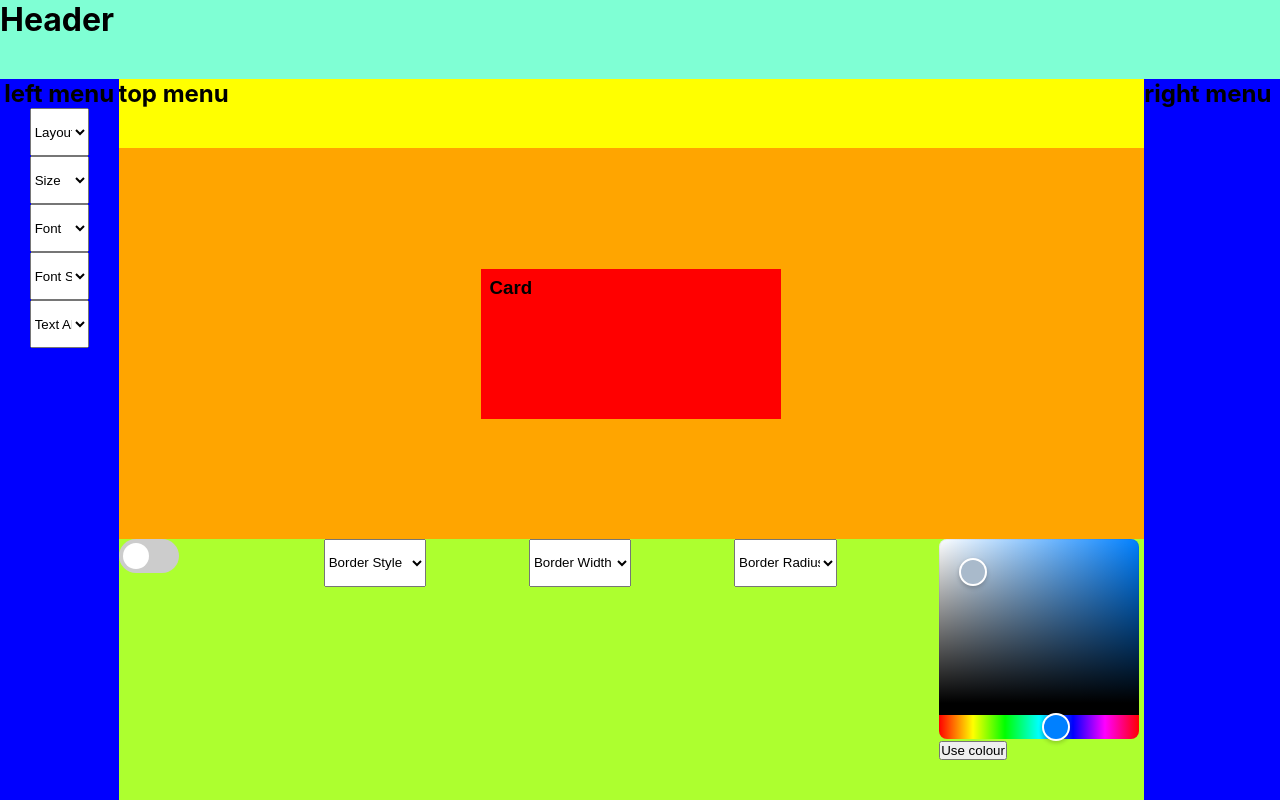
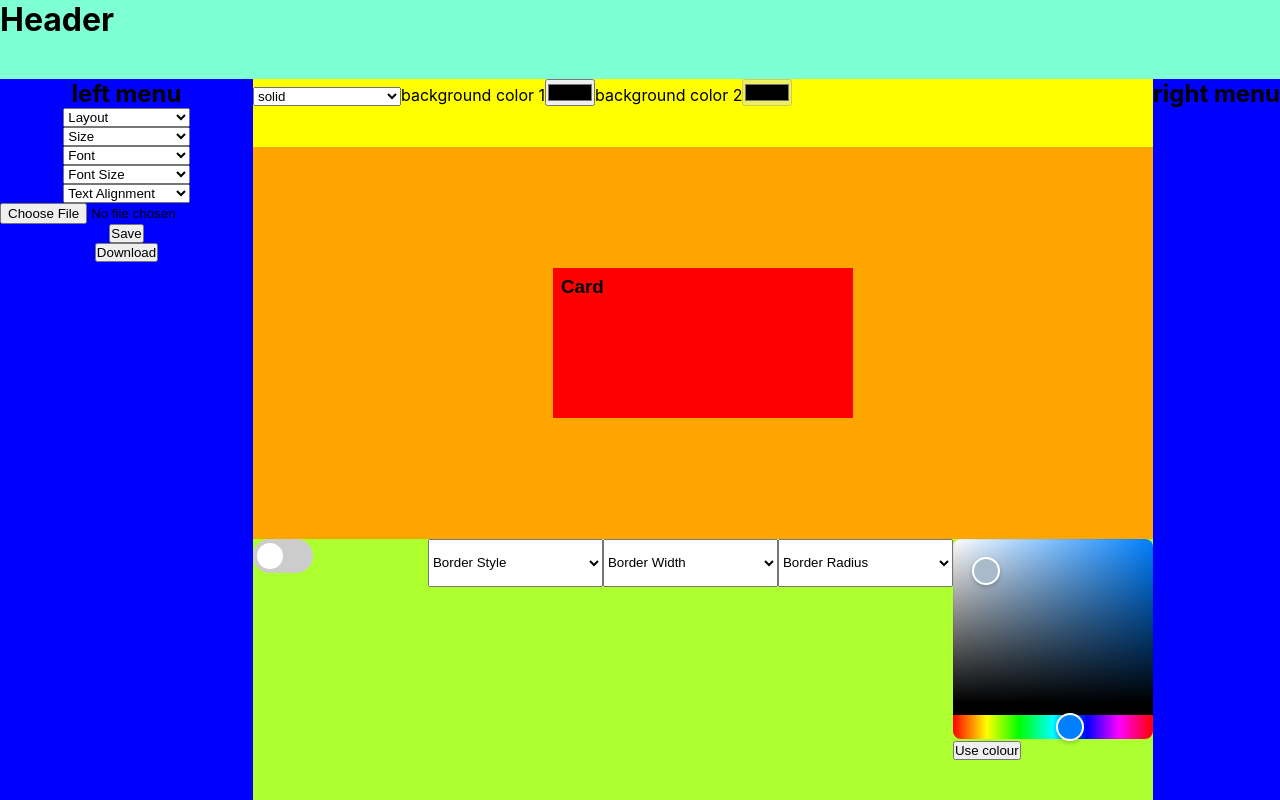
Before and after one commit to TomBirbeck/personal-card-designer, a React (Create React App) app: page / in a window 1280 px wide. Built offline with nearby package versions, Linux system fonts and the light colour scheme.

Commit message:
added options to top menu

```diff
--- a/src/components/BottomMenu/BottomMenu.css
+++ b/src/components/BottomMenu/BottomMenu.css
@@ -6,7 +6,7 @@
     /* overflow-y: visible; */
 }
 
-.selections {
+.selections-bottom {
     height: 3rem;
 }
 
--- a/src/components/BottomMenu/index.tsx
+++ b/src/components/BottomMenu/index.tsx
@@ -7,6 +7,7 @@ const BottomMenu = () => {
     const [cardProperties, setCardProperties] = useContext(cardDesignContext)
     const [chooseColor, setChooseColor] = useState(true)
     const [color, setColor] = useState("#aabbcc");
+
 
     const handleBorder = () => {
         setCardProperties({...cardProperties, border: !cardProperties.border})
@@ -36,7 +37,7 @@ const BottomMenu = () => {
                 <span className="slider round"></span>
                 </label>
             <select
-        className='selections'
+        className='selections-bottom'
         onChange={handleBorderStyle}
         >
             <option value={'solid'}>Border Style</option>
@@ -46,7 +47,7 @@ const BottomMenu = () => {
             <option value={'ridge'}>ridge</option>
         </select>
             <select
-        className='selections'
+        className='selections-bottom'
         onChange={handleBorderWidth}
         >
             <option value={1}>Border Width</option>
@@ -56,7 +57,7 @@ const BottomMenu = () => {
             <option value={4}>4px</option>
         </select>
             <select
-        className='selections'
+        className='selections-bottom'
         onChange={handleBorderRadius}
         >
             <option value={0}>Border Radius</option>
--- a/src/components/Card/index.tsx
+++ b/src/components/Card/index.tsx
@@ -15,7 +15,7 @@ const Card = () => {
 
     }, [border, borderColor, borderStyle, borderWidth])
 
-    console.log({borderRadius})
+    console.log({textAlign})
     return (
         <div className="card"
         style={{
@@ -24,7 +24,7 @@ const Card = () => {
             width : `${width}px`,
             fontFamily: `${font}`,
             fontSize: `${fontSize}px`,
-            // textAlign: `${textAlign}`,
+            textAlign: `left`,
             backgroundColor: 'red',
             border: `${borderType}`,
             borderRadius: `${borderRadius}rem`
--- a/src/components/LeftMenu/LeftMenu.css
+++ b/src/components/LeftMenu/LeftMenu.css
@@ -6,6 +6,6 @@
     align-items: center;
 }
 
-.selections {
+.selections-left {
     width: 50%;
 }
--- a/src/components/LeftMenu/index.tsx
+++ b/src/components/LeftMenu/index.tsx
@@ -31,12 +31,10 @@ const LeftMenu = () => {
         setCardProperties({...cardProperties, font: e.target.value})
     }
 
-    // console.log({cardDesign, cardProperties});
-
     return (<div className="left-menu">
         <h2>left menu</h2>
         <select
-        className='selections'
+        className='selections-left'
         onChange={handleLayout}
         >
             <option value={1}>Layout</option>
@@ -46,7 +44,7 @@ const LeftMenu = () => {
             <option value={4}>4</option>
             </select>
         <select
-        className='selections'
+        className='selections-left'
         onChange={handleCardSize}
         >
             <option value={200}>Size</option>
@@ -56,7 +54,7 @@ const LeftMenu = () => {
             <option value={500}>500px x 250px</option>
         </select>
         <select
-        className='selections'
+        className='selections-left'
         onChange={handleFont}
         >
             <option>Font</option>
@@ -65,7 +63,7 @@ const LeftMenu = () => {
             <option value={16}>font 3</option>
         </select>
         <select
-        className='selections'
+        className='selections-left'
         onChange={handleFontSize}
         >
             <option>Font Size</option>
@@ -76,7 +74,7 @@ const LeftMenu = () => {
             <option value={20}>20px</option>
         </select>
         <select
-        className='selections'
+        className='selections-left'
         onChange={handleTextAlign}
         >
             <option>Text Alignment</option>
@@ -84,6 +82,10 @@ const LeftMenu = () => {
             <option value={'center'}>Center</option>
             <option value={'right'}>Right</option>
         </select>
+
+        <input type='file' accept='image/*'/>
+        <button>Save</button>
+        <button>Download</button>
     </div>
     )
 }
--- a/src/components/TopMenu/index.tsx
+++ b/src/components/TopMenu/index.tsx
@@ -1,9 +1,41 @@
+import { ChangeEvent, useState } from 'react'
 import '../TopMenu/TopMenu.css'
 
 const TopMenu = () => {
+
+    const [test, setTest] = useState({backgroundStyle: 'solid', backgroundColorOne: '', backgroundColorTwo: ''})
+
+    const handleBackgroundStyle = (e: ChangeEvent<HTMLSelectElement>) => {
+    setTest({...test, backgroundStyle: e.target.value})
+    }
+
+    const handleBackgroundColorOne = (e: ChangeEvent<HTMLInputElement>) => {
+        setTest({...test, backgroundColorOne: e.target.value})
+    }
+
+    const handleBackgroundColorTwo = (e: ChangeEvent<HTMLInputElement>) => {
+        setTest({...test, backgroundColorTwo: e.target.value})
+    }
+
+    console.log(test)
     return (
         <div className='top-menu'>
-            <h2>top menu</h2>
+            <select
+        className='selections-top'
+        onChange={handleBackgroundStyle}
+        >
+            <option value={'solid'}>solid</option>
+            <option value={'gradTop'}>Gradient top - bottom</option>
+            <option value={'gradLeft'}>Gradient left - right</option>
+            <option value={'radial'}>Gradient radial</option>
+        </select>
+        <label htmlFor='background one color picker'>background color 1
+       <input type={'color'} onChange={handleBackgroundColorOne}/>
+        </label>
+        <label htmlFor='background two color picker' >background color 2
+       {test.backgroundStyle === 'solid' ? <input type={'color'} onChange={handleBackgroundColorTwo} disabled/>:
+        <input type={'color'} onChange={handleBackgroundColorTwo}/>}
+        </label>
         </div>
     )
 }
--- a/src/context/index.ts
+++ b/src/context/index.ts
@@ -1,5 +1,4 @@
 import { createContext } from "react";
-import { CardContext } from "../types";
 
 const cardDesignContext = createContext<[{
     layout: number,
```
